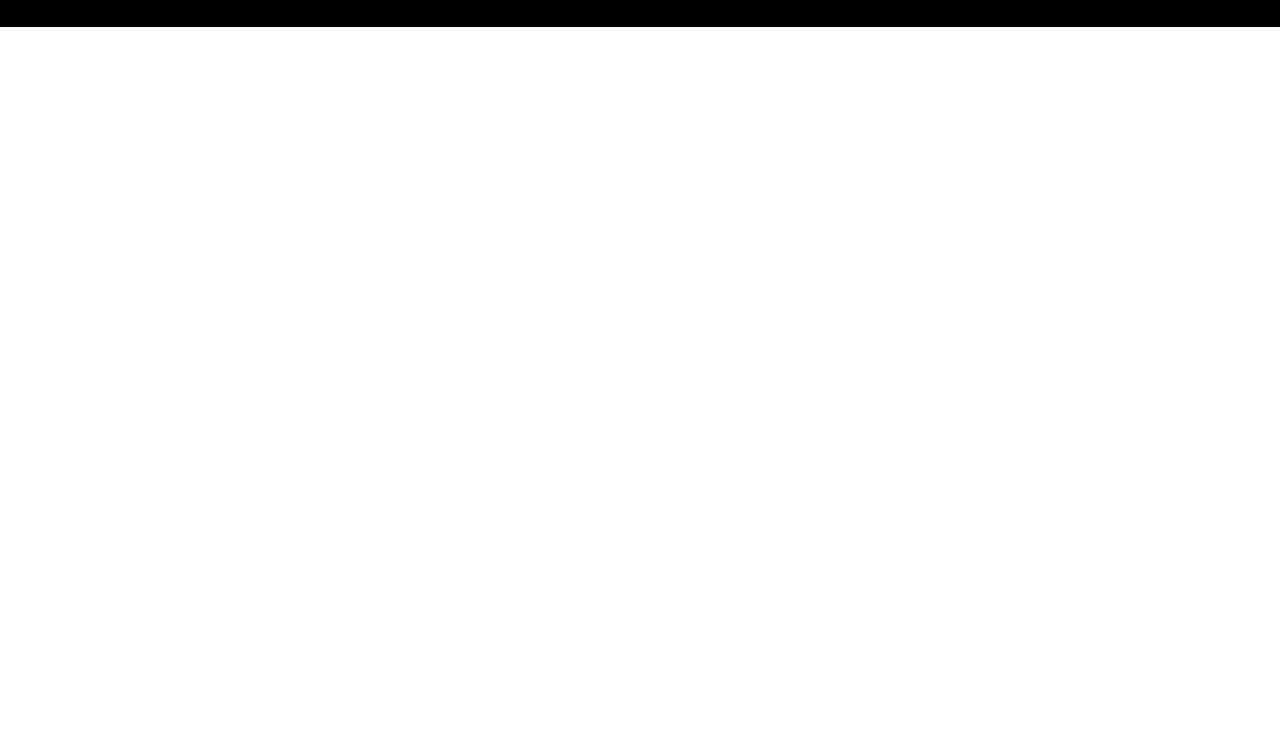
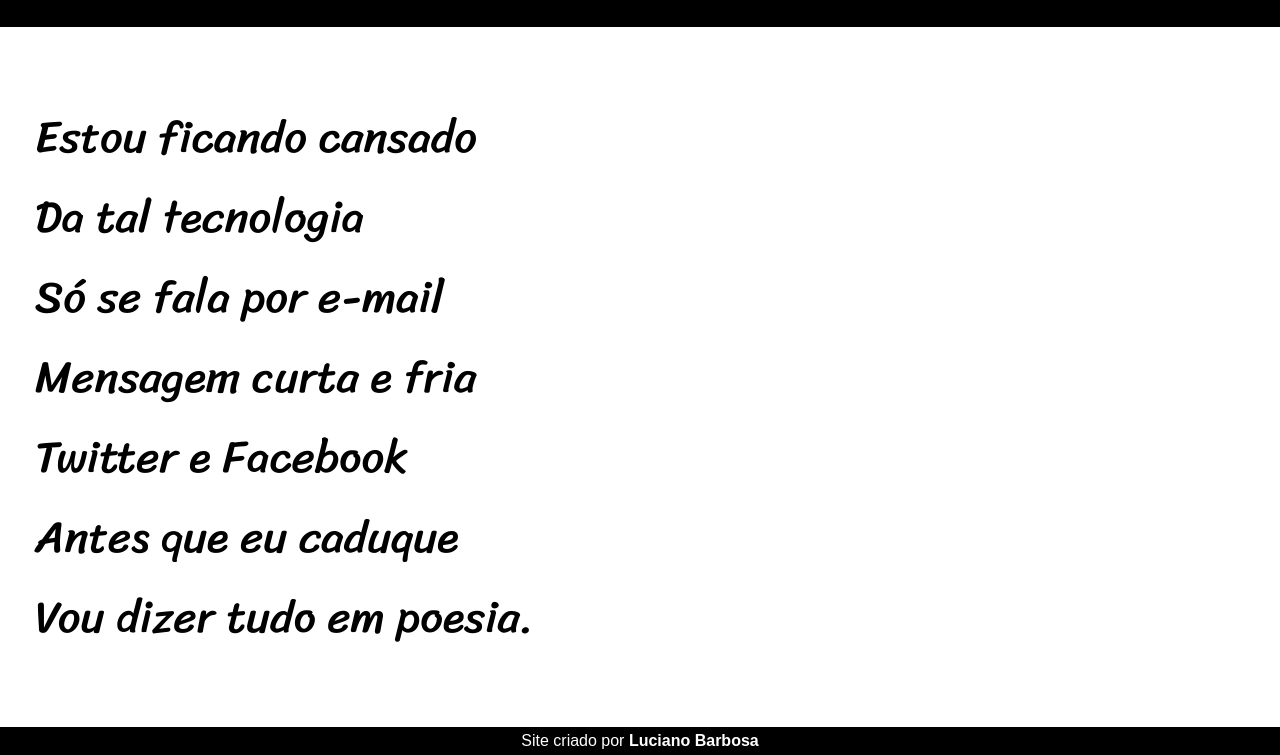
Before and after one commit to lucianoz7/html, a plain HTML site: page Desafios/de012/cordel.html in a window 1280 px wide. Shown: the part 226-981 px from the top of the page. Before the commit the page ends 800 px from the top, so only its background shows below. Drawn offline with Linux system fonts and the light colour scheme.

Commit message:
construindo

```diff
--- a/Desafios/de012/cordel.html
+++ b/Desafios/de012/cordel.html
@@ -12,9 +12,13 @@
         <p>Por <a href="https://professorguanabara.github.io/projeto-cordel/" target="_blank">Milton Duarte</a></p>
     </header>
     <main>
-        <aside>
-
-        </aside>
+        <section>
+            <p>Estou ficando cansado <br>Da tal tecnologia <br>Só se fala por e-mail <br>Mensagem curta e fria <br>Twitter e Facebook <br>Antes que eu caduque <br>Vou dizer tudo em poesia.
+            </p>
+        </section>
     </main>
+    <footer>
+        <p>Site criado por <a href="https://github.com/lucianoz7" target="_blank">Luciano Barbosa</a></p>
+    </footer>
 </body>
 </html>
--- a/Desafios/de012/style.css
+++ b/Desafios/de012/style.css
@@ -29,12 +29,26 @@ header > p {
     font-weight: normal
 }
 
-p > a {
+a {
     color: white;
     text-decoration: none;
     font-weight: bold;
 }
 
-p > a:hover {
+a:hover {
     text-decoration: underline;
 }
+
+main > section {
+    font-size: 3.5vw;
+    font-family: "Sriracha";
+    margin: 70px 0px 70px 35px;
+}
+
+footer {
+    background-color: black;
+    color: white;
+    font-family: Arial, Helvetica, sans-serif;
+    text-align: center;
+    padding: 5px;
+}
```
